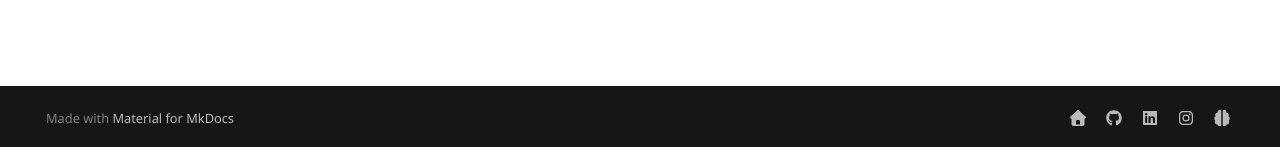
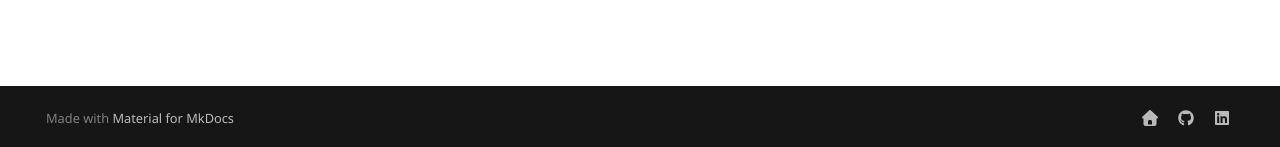
Before and after one commit to JamFox/docs.jamfox.dev, an MkDocs documentation site: the page built from docs/index.md, in a window 1280 px wide. Shown: the part 750-897 px from the top of the page. Built offline with MkDocs 1.6.1 and Material for MkDocs 9.7.7, drawn with Linux system fonts in a browser that asks for light colours; plug-ins that fetch from the network failed and are left out; comment, search, counter and statistics services are not loaded.

Commit message:
remove brain

```diff
--- a/mkdocs.yml
+++ b/mkdocs.yml
@@ -225,11 +225,3 @@ extra:
       link: https://github.com/JamFox
     - icon: fontawesome/brands/linkedin
       link: https://www.linkedin.com/in/katurv/
-    - icon: fontawesome/brands/instagram
-      link: https://www.instagram.com/karlturvas/
-    - icon: fontawesome/solid/brain
-      link: https://brain.jamfox.dev/
-#    - icon: fontawesome/brands/steam
-#      link: https://steamcommunity.com/id/JamFox/
-#    - icon: fontawesome/brands/spotify
-#      link: https://open.spotify.com/user/kapikmeow
```
